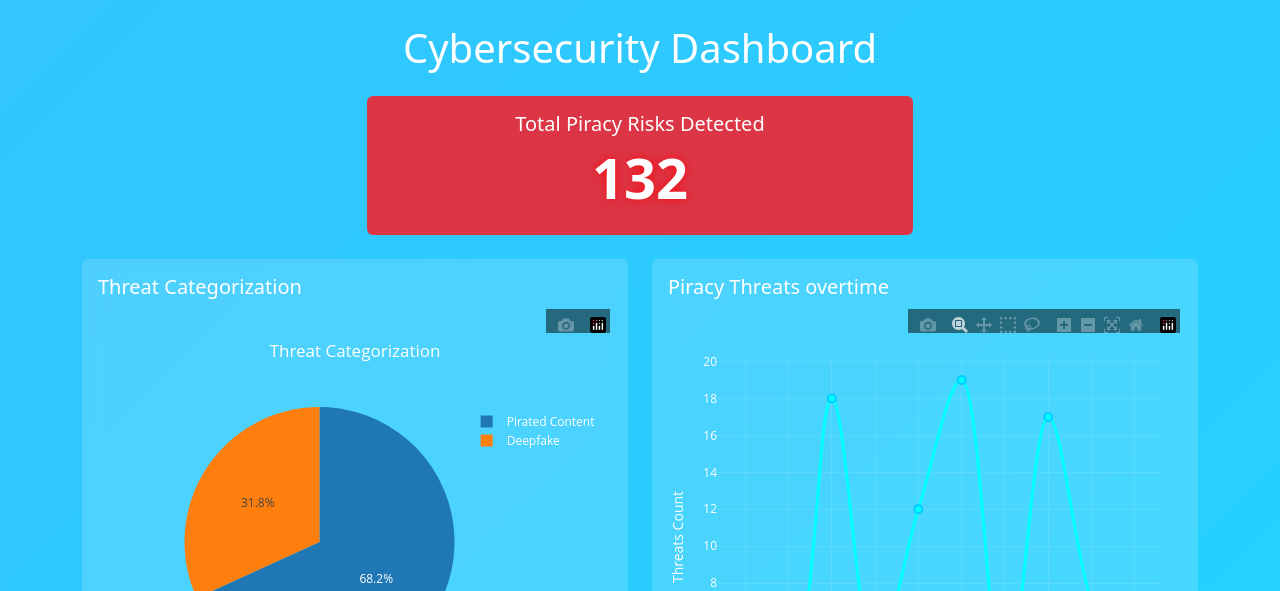
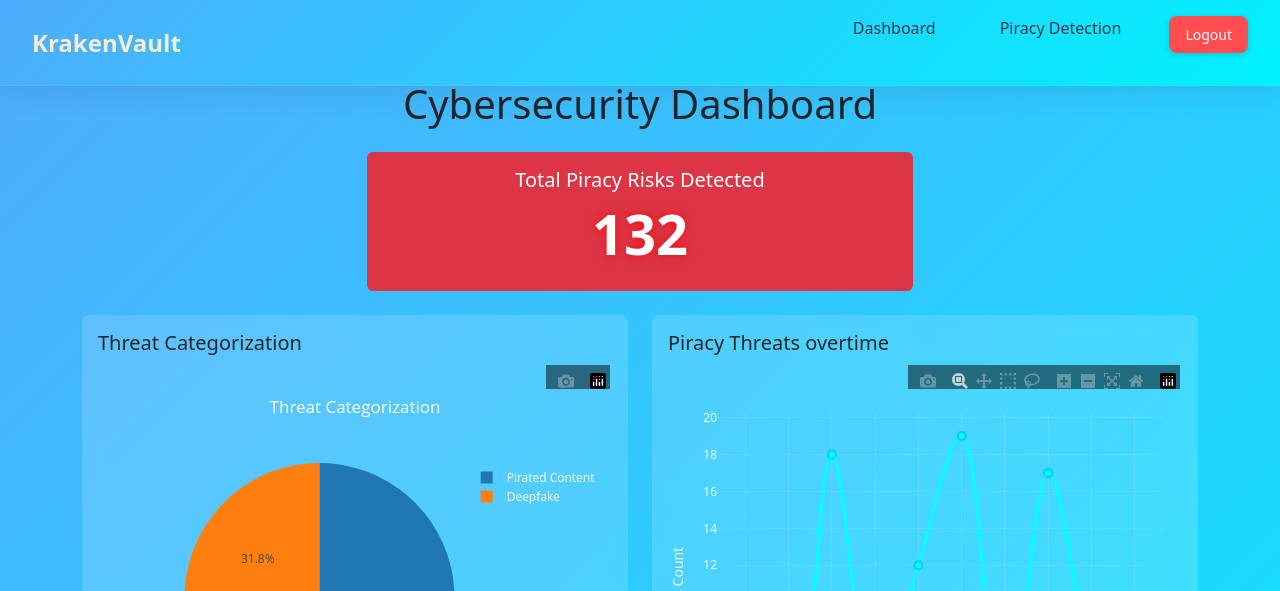
Before and after one commit to AG1713/Solutions, a Django app: page /dashboard/ in a window 1280 px wide. Shown: the top 591 px of the page. Run offline with Django 5.2, Linux system fonts and the light colour scheme; some libraries are stand-ins or nearby versions.

Commit message:
Added buttons and updated readme

```diff
--- a/mysite/templates/dashboard.html
+++ b/mysite/templates/dashboard.html
@@ -16,11 +16,104 @@
     <link rel="stylesheet" href="https://cdnjs.cloudflare.com/ajax/libs/leaflet/1.9.3/leaflet.css">
 
     <style>
+        :root{
+            --primary-gradient: linear-gradient(135deg, #4facfe 0%, #00f2fe 100%);
+    --secondary-gradient: linear-gradient(135deg, #43e97b 0%, #38f9d7 100%);
+    --text-primary: #2d3748;
+    --text-secondary: #4a5568;
+    --background: linear-gradient(135deg, #4facfe 0%, #00f2fe 100%);
+    --card-bg:linear-gradient(135deg, #4facfe 0%, #00f2fe 100%);
+    --shadow-color: rgba(0, 0, 0, 0.1);
+    --danger: #ff4757;
+    --warning: #ffa502;
+    --success: #2ed573;
+        }
         body {
             background: linear-gradient(135deg, #4facfe 0%, #00f2fe 100%);
-            background-size: 400% 400%;
-            animation: gradientBG 10s ease infinite;
+        }
+
+
+        .navbar {
+            position: fixed;
+            top: 0;
+            width: 100%;
+            background: var(--card-bg);
+            backdrop-filter: blur(10px);
+            z-index: 1000;
+            box-shadow: 0 4px 30px var(--shadow-color);
+            border-bottom: 1px solid rgba(255, 255, 255, 0.1);
+        }
+
+        .navbar-in > div {
+            max-width: 100vw;
+            margin: 0 auto;
+            padding: 1rem 2rem;
+            display: flex;
+            justify-content: space-between;
+            align-items: center;
+        }
+
+        .nav-title {
+            font-size: 1.5rem;
+            font-weight: 700;
+            background: var(--primary-gradient);
+            -webkit-background-clip: text;
+            background-clip: text;
+            color:antiquewhite;
+        }
+
+        .nav-links {
+            display: flex;
+            gap: 2rem;
+            list-style: none;
+        }
+
+        .nav-links a {
+            color: var(--text-primary);
+            text-decoration: none;
+            font-weight: 500;
+            padding: 0.5rem 1rem;
+            border-radius: 0.5rem;
+            transition: all 0.3s ease;
+            position: relative;
+        }
+
+        .nav-links a:hover {
             color: white;
+            background: var(--primary-gradient);
+            transform: translateY(-2px);
+        }
+
+        .nav-links a::before {
+            content: '';
+            position: absolute;
+            bottom: 0;
+            left: 0;
+            width: 0;
+            height: 2px;
+            background: var(--primary-gradient);
+            transition: width 0.3s ease;
+        }
+
+        .nav-links a:hover::before {
+            width: 100%;
+        }
+
+        .logout-button {
+            background-color: #ff4d4f;
+            color: white;
+            padding: 8px 16px;
+            border: none;
+            border-radius: 8px;
+            font-size: 14px;
+            cursor: pointer;
+            transition: background-color 0.3s ease, transform 0.2s ease;
+            box-shadow: 0 2px 6px rgba(0, 0, 0, 0.15);
+        }
+
+        .logout-button:hover {
+            background-color: #ff1a1a;
+            transform: scale(1.05);
         }
 
         @keyframes gradientBG {
@@ -33,7 +126,7 @@
             background: rgba(255, 255, 255, 0.15);
             backdrop-filter: blur(10px);
             border: none;
-            color: white;
+            color: linear-gradient(135deg, #4facfe 0%, #00f2fe 100%);;
             transition: transform 0.3s;
         }
 
@@ -96,9 +189,24 @@
     </style>
 </head>
 <body>
+
+    <div style= "margin-bottom: 1rem;">
+        <header class="navbar-in">
+            <div class="navbar">
+                <div class="nav-title">KrakenVault</div>
+                <ul class="nav-links">
+                    <li><a href="/dashboard">Dashboard</a></li>
+                    <li><a href="/main">Piracy Detection</a></li>
+                    <!-- <li><a href="#">About</a></li> -->
+                    <!-- <li><a href="#">Contact</a></li> -->
+                    <li><button id="logout-btn" class="logout-button">Logout</button></li>
+                </ul>
+            </div>
+        </header>
+    </div>
     <div class="container mt-4">
+        <h1 style="color:#4facfe">C</h1>
         <h1 class="text-center">Cybersecurity Dashboard</h1>
-
         <!-- Live Threat Counter -->
         <div class="row mt-4">
             <div class="col-md-6 mx-auto">
--- a/mysite/templates/main.html
+++ b/mysite/templates/main.html
@@ -4,7 +4,7 @@
 <head>
     <meta charset="UTF-8">
     <meta name="viewport" content="width=device-width, initial-scale=1.0">
-    <title>Document</title>
+    <title>Piracy Scanner</title>
     <link rel="stylesheet" href="{% static 'styles.css' %}">
 </head>
 <body>
```
Also changed, not shown: mysite/templates/login.html (+10 -1 lines), Logo.png (added), README.md, 1 other file.
